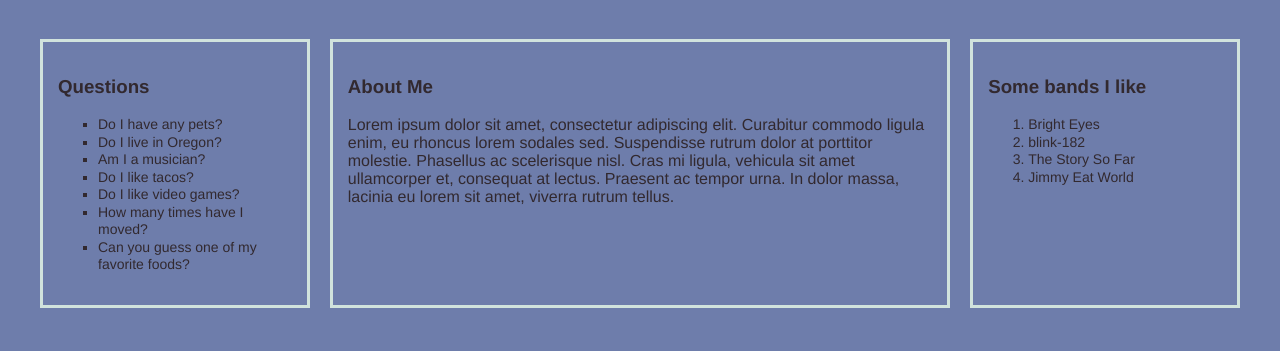
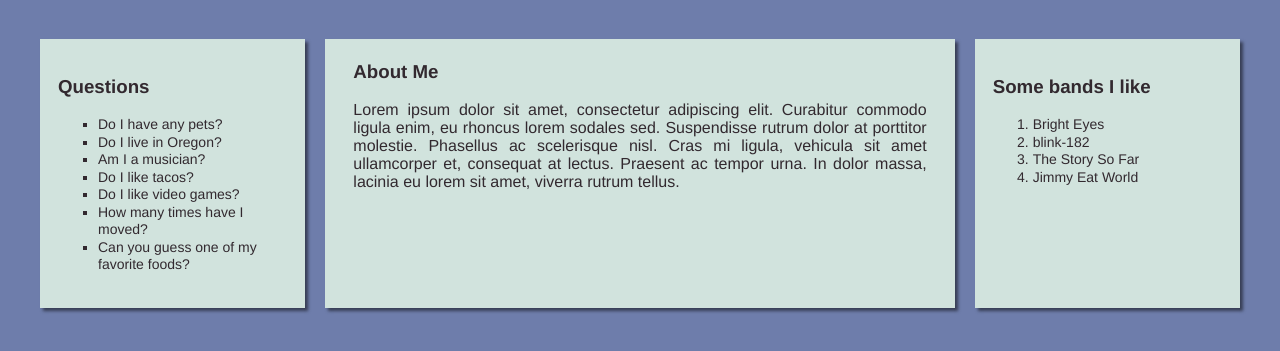
Before and after one commit to hnrzzle/about-me-2, a plain HTML site: page index.html in a window 1280 px wide. Shown: the part 61-412 px from the top of the page. Drawn offline with Linux system fonts and the light colour scheme.

Commit message:
styled cards

```diff
--- a/main.css
+++ b/main.css
@@ -22,27 +22,34 @@ ul {
 }
 
 .questions {
+    background-color: #D1E3DD;
     padding: 15px;
     order: 1;
     border: 3px #D1E3DD solid;
     margin: 10px;
-    width: 20%;
+    flex-basis: 20%;
+    box-shadow: 3px 3px 3px rgba(0, 0, 0, .5);
 
 }
 
 .about-me {
+    background-color: #D1E3DD;
     border: 3px #D1E3DD solid;
-    padding: 15px;
+    padding: 0px 25px 15px;
     order: 2;
-    width: 50%;
+    flex-basis: 50%;
     margin: 10px;
+    box-shadow: 3px 3px 3px rgba(0, 0, 0, .5);
+    text-align: justify;
 }
 
 .bands {
+    background-color: #D1E3DD;
     padding: 15px;
     order: 3;
     border: 3px #D1E3DD solid;
     margin: 10px;
-    width: 20%;
+    flex-basis: 20%;
+    box-shadow: 3px 3px 3px rgba(0, 0, 0, .5);
 
 }
```
